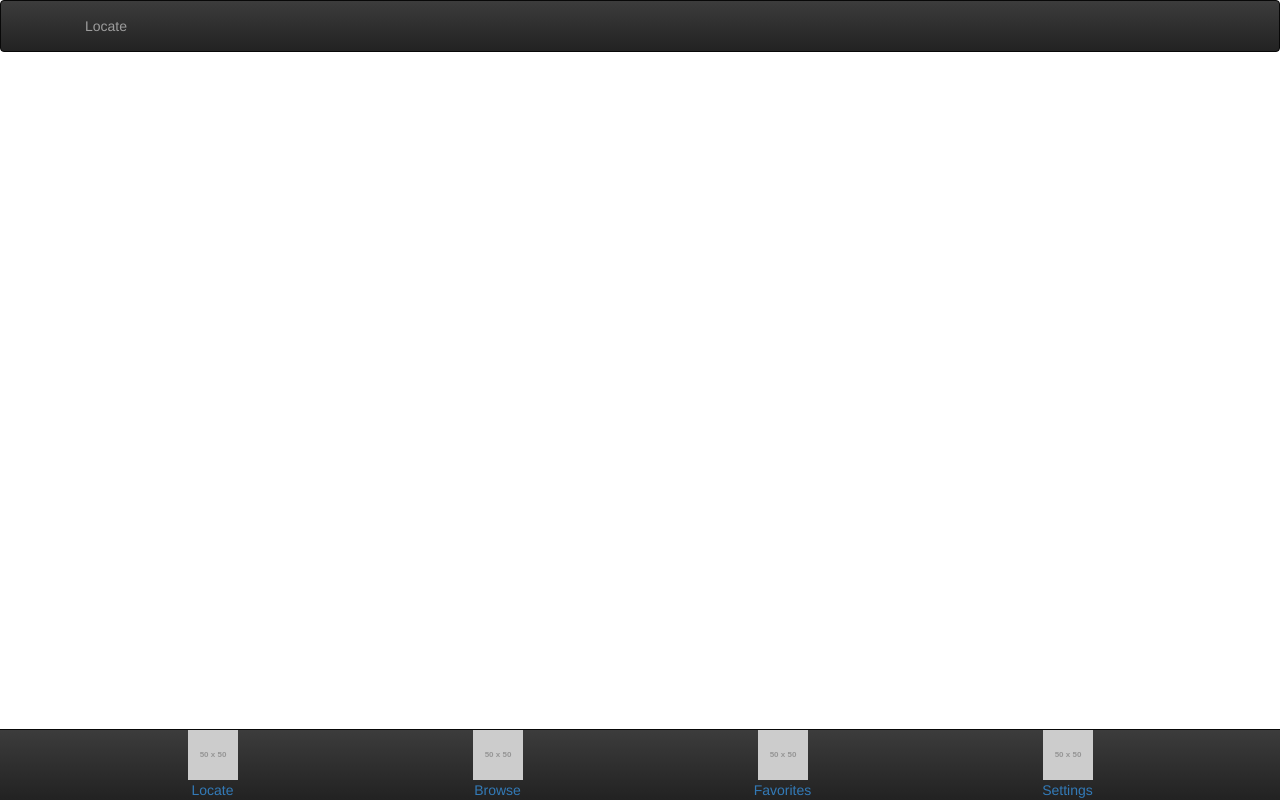
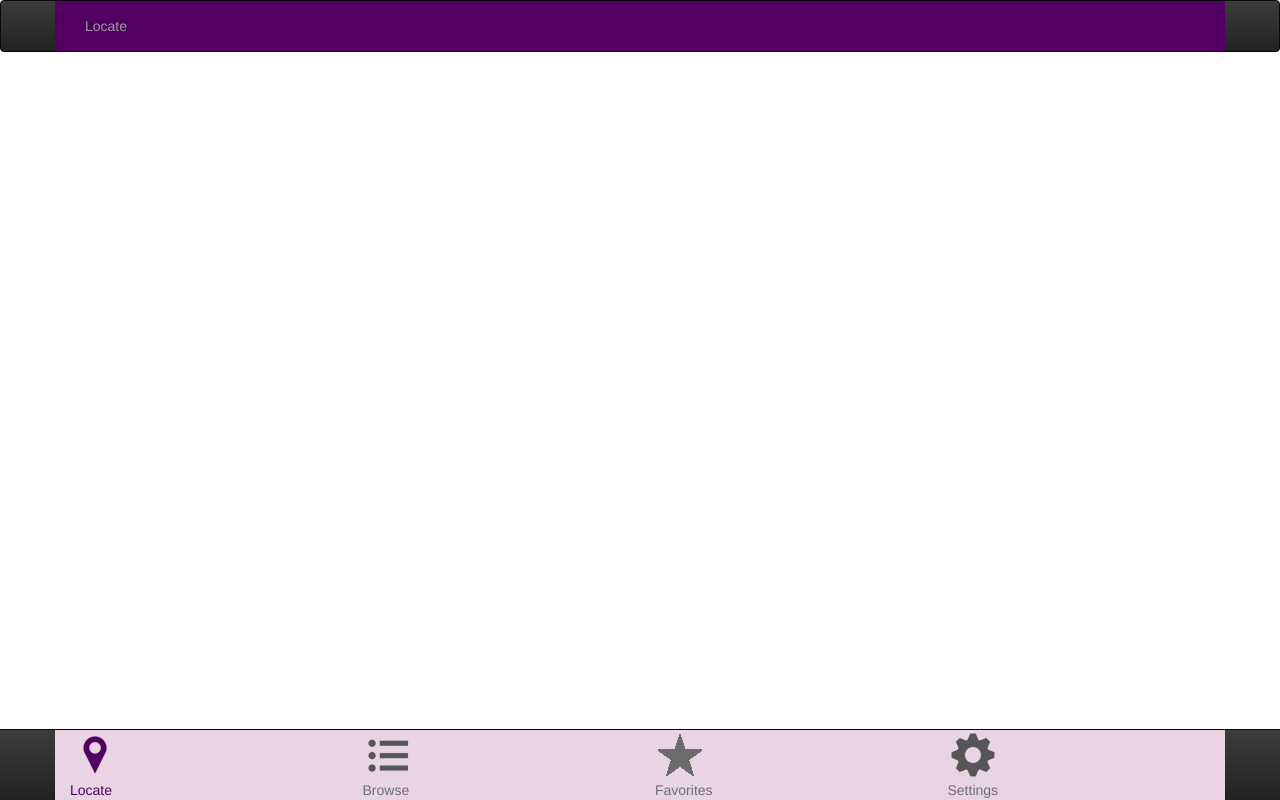
Before and after one commit to noahkconley/pterodactyl, a plain HTML site: page locate.html in a window 1280 px wide. Drawn offline with nearby package versions, Linux system fonts and the light colour scheme; placeholder pictures from the web are drawn by us.

Commit message:
inital styling commit

```diff
--- /dev/null
+++ b/locate.css
@@ -0,0 +1,13 @@
+.top {
+	background-color: #520063;
+}
+.bottom {
+	background-color: #E8D4E3;
+}
+
+a:link { color: #6D6C73; text-decoration: none; }
+a:visited { color: #6D6C73; text-decoration: none; }
+a:hover { color: #6D6C73; text-decoration: none; }
+a:active { color: #6D6C73; text-decoration: none; }
+
+a.linka { color: #520063;}
--- a/locate.html
+++ b/locate.html
@@ -20,24 +20,25 @@
         <!-- Latest compiled and minified JavaScript -->
         <script src="http://netdna.bootstrapcdn.com/bootstrap/3.1.1/js/bootstrap.min.js"></script>
 
-        <link rel="stylesheet" href="main.css">
+        <!--customized stylesheet -->
+        <link rel="stylesheet" href="locate.css">
 	</head>
 
 	<body>
         <nav class="navbar navbar-inverse" role="navigation">
-            <div class="container">
+            <div class="container top">
                 <p class="navbar-text">Locate</p>
             </div><!-- /.container-fluid -->
         </nav>
 
         <!-- Navbar Footer -->
-        <nav class="navbar navbar-inverse navbar-fixed-bottom" role="navigation">
-            <div class="container">
+        <nav class="navbar navbar-inverse navbar-fixed-bottom bottom" role="navigation">
+            <div class="container bottom">
                 <div class="row">
-                    <a class="col-xs-3" href="#"><img class="brand" src="http://placehold.it/50x50" alt="Placeholder"><div>Locate</div></a>
-                    <a class="col-xs-3" href="browse.html"><img class="brand" src="http://placehold.it/50x50" alt="Placeholder"><div>Browse</div></a>
-                    <a class="col-xs-3" href="favorites.html"><img class="brand" src="http://placehold.it/50x50" alt="Placeholder"><div>Favorites</div></a>
-                    <a class="col-xs-3" href="settings.html"><img class="brand" src="http://placehold.it/50x50" alt="Placeholder"><div>Settings</div></a>
+                    <a class="col-xs-3 linka" href="#"><img class="brand" src="images/marker_purple.png" alt="Placeholder"><div>Locate</div></a>
+                    <a class="col-xs-3" href="browse.html"><img class="brand" src="images/browse_gray.png" alt="Placeholder"><div>Browse</div></a>
+                    <a class="col-xs-3" href="favorites.html"><img class="brand" src="images/star_gray.png" alt="Placeholder"><div>Favorites</div></a>
+                    <a class="col-xs-3" href="settings.html"><img class="brand" src="images/gear_gray.png" alt="Placeholder"><div>Settings</div></a>
                 </div>
             </div>
         </nav>
```
Also changed, not shown: images/browse_gray.png (added), images/browse_purple.png (added), images/gear_gray.png (added), images/gear_purple.png (added), images/marker_gray.png (added), images/marker_purple.png (added), images/star_gray.png (added), images/star_purple.png (added).
